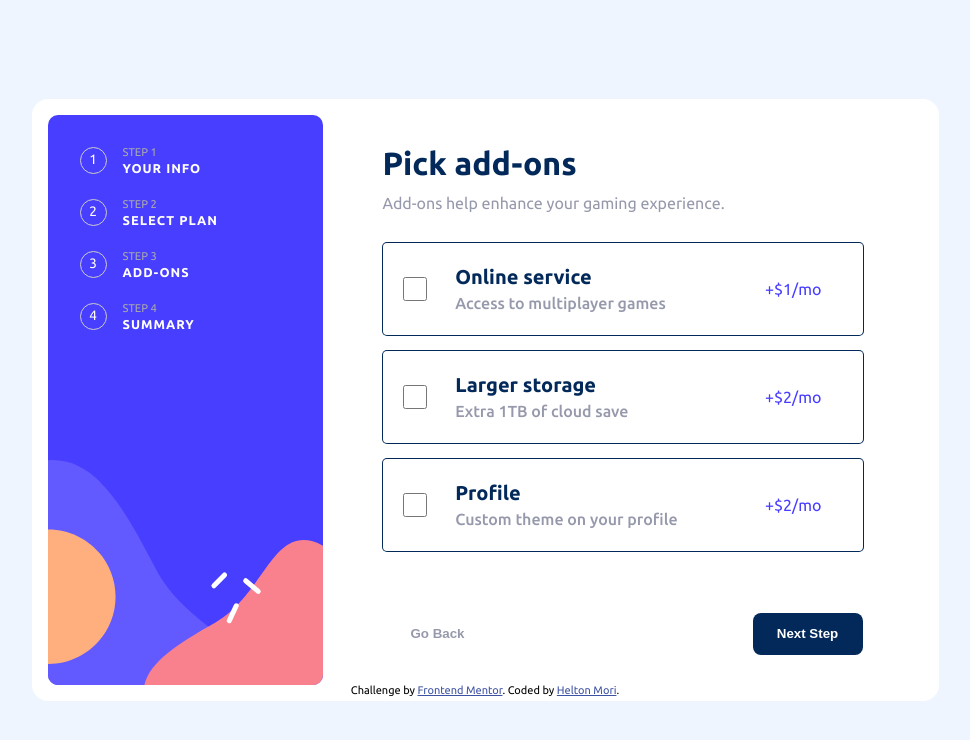
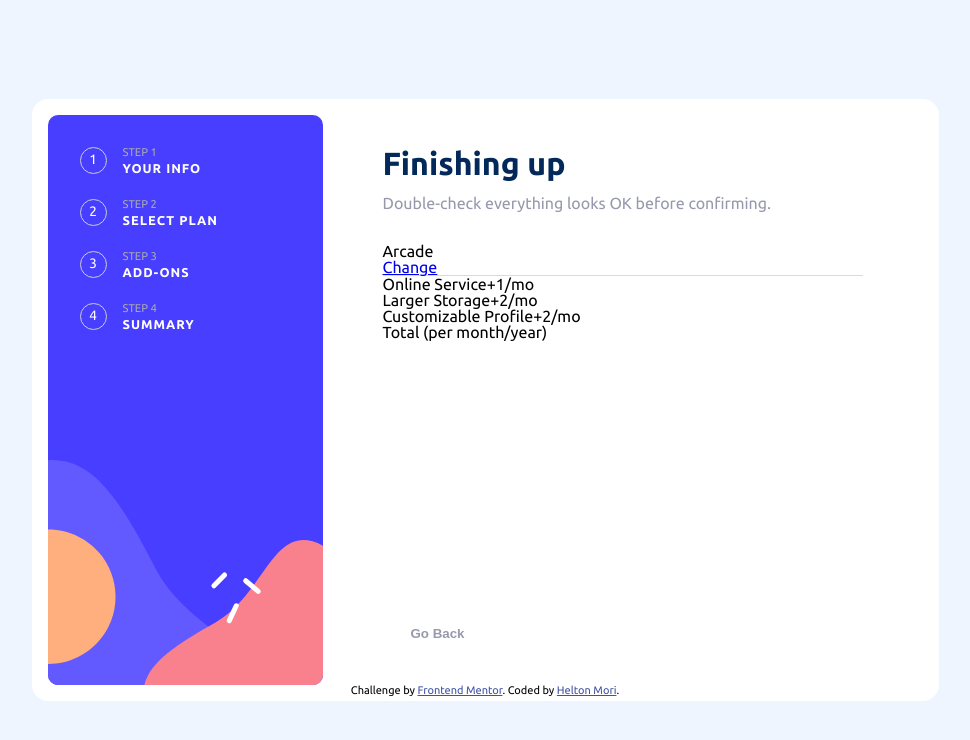
Before and after one commit to helton-mori-dev/Multi-step-form---Frontend-Mentor, a Vue app: page / in a window 1280 px wide. Shown: the top 740 px of the page, without its empty margins (155-1125 px from the left). Built offline with nearby package versions, Linux system fonts and the light colour scheme.

Commit message:
Tela finishing up - commit inicial

```diff
--- a/src/components/StepSummary.vue
+++ b/src/components/StepSummary.vue
@@ -5,7 +5,35 @@
       Double-check everything looks OK before confirming.
     </h2>
 
-    Total (per month/year) Go Back Confirm
+    <div class="summary">
+      <div class="summary__plan">
+        <h3 class="summary__plan-title">
+          {{ $store.state.typePlan || "Arcade" }}
+        </h3>
+        <a href="#" class="summary__plan-button">Change</a>
+      </div>
+      <div class="summary__addon">
+        <div class="summary__addon-online" v-if="$store.state.onlineService">
+          <div class="summary__addon-line">
+            <span>Online Service</span><span>+1/mo</span>
+          </div>
+        </div>
+        <div class="summary__addon-storage" v-if="$store.state.largerStorage">
+          <div class="summary__addon-line">
+            <span>Larger Storage</span><span>+2/mo</span>
+          </div>
+        </div>
+        <div
+          class="summary__addon-profile"
+          v-if="$store.state.customizableProfile"
+        >
+          <div class="summary__addon-line">
+            <span>Customizable Profile</span><span>+2/mo</span>
+          </div>
+        </div>
+      </div>
+      <div class="summary__total">Total (per month/year)</div>
+    </div>
   </div>
 </template>
 
@@ -15,4 +43,8 @@ export default {
 };
 </script>
 
-<style scoped></style>
+<style scoped>
+.summary__plan {
+  border-bottom: 1px solid var(--LightGray);
+}
+</style>
--- a/src/store/store.js
+++ b/src/store/store.js
@@ -8,12 +8,12 @@ export const store = createStore({
         selectedPlan: [],
         pickedAddons: [],
       },
-      currentStepIndex: 2,
+      currentStepIndex: 3,
       periodPlan: "",
       typePlan: "",
-      onlineService: "",
-      largerStorage: "",
-      customizableProfile: "",
+      onlineService: true,
+      largerStorage: true,
+      customizableProfile: true,
     };
   },
   mutations: {
```
